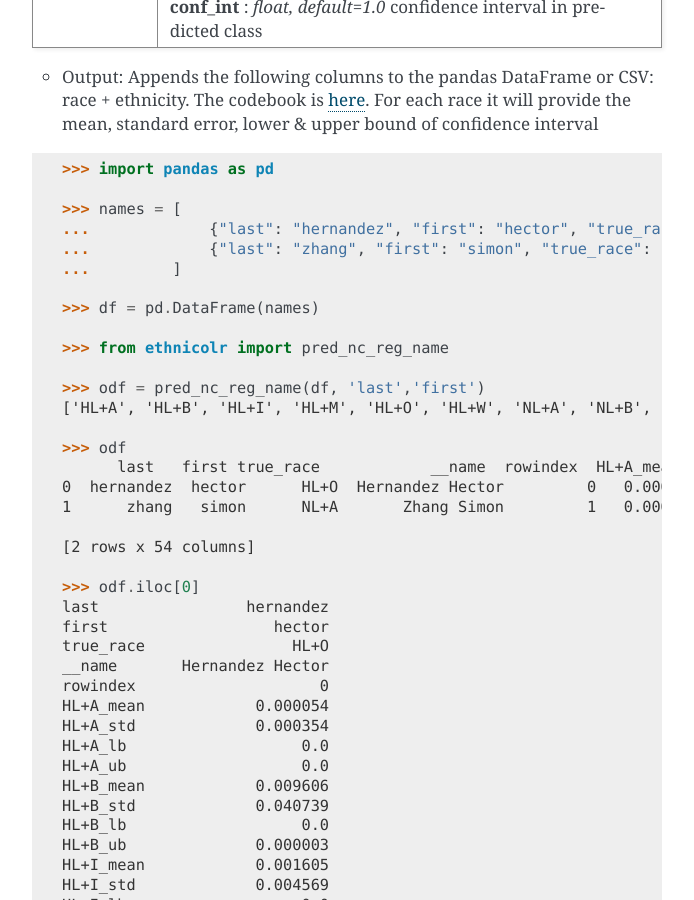
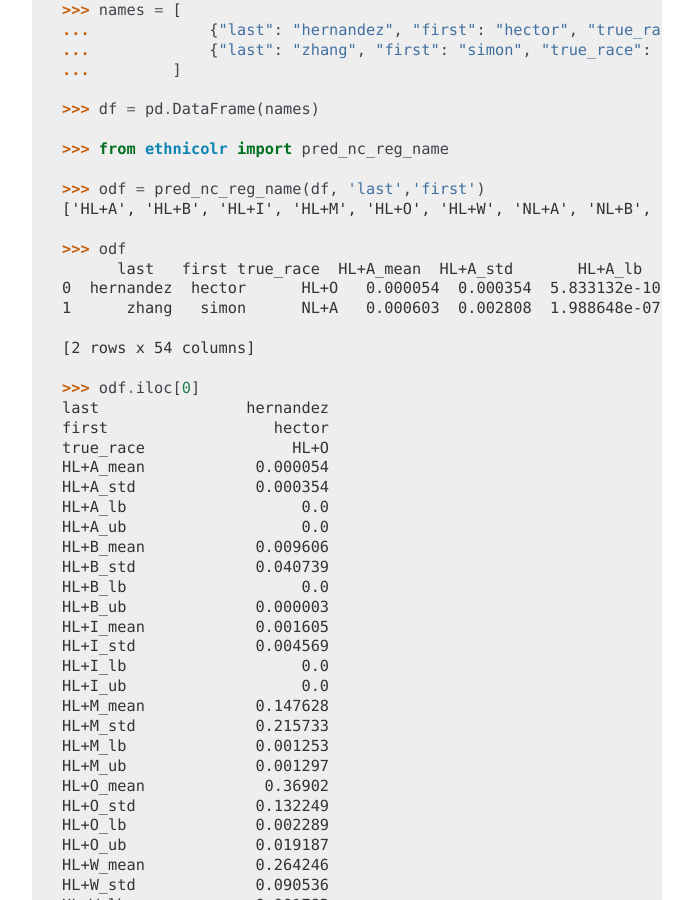
Before and after one commit to appeler/ethnicolr, a Sphinx documentation site: the page built from docs/source/ethnicolr.rst, in a window 1280 px wide and 900 px high, scrolled down 13180 px. Shown: the whole window, without its empty margins (418-1112 px from the left). Built offline with Sphinx 7.4.7, drawn with Linux system fonts in a browser that asks for light colours; some of the changed text lies outside the part shown.

Commit message:
update document

```diff
--- a/docs/source/ethnicolr.rst
+++ b/docs/source/ethnicolr.rst
@@ -1,8 +1,8 @@
 ethnicolr: Predict Race and Ethnicity From Name
 ----------------------------------------------------
 
-.. image:: https://travis-ci.com/appeler/ethnicolr.svg?branch=master
-    :target: https://travis-ci.com/appeler/ethnicolr
+.. image:: https://github.com/appeler/ethnicolr/workflows/test/badge.svg
+    :target: https://github.com/appeler/ethnicolr/actions?query=workflow%3Atest
 .. image:: https://ci.appveyor.com/api/projects/status/u9fe72hn8nnhmaxt?svg=true
     :target: https://ci.appveyor.com/project/soodoku/ethnicolr-m6u1p
 .. image:: https://img.shields.io/pypi/v/ethnicolr.svg
@@ -291,7 +291,6 @@ where the data is:
       last                                                       Smith
       first                                                       john
       true_race                                GreaterEuropean,British
-      rowindex                                                       0
       Asian,GreaterEastAsian,EastAsian_mean                   0.004554
       Asian,GreaterEastAsian,EastAsian_std                    0.003358
       Asian,GreaterEastAsian,EastAsian_lb                     0.000535
@@ -352,8 +351,6 @@ where the data is:
       last                                                                Zhang
       first                                                               simon
       true_race                                Asian,GreaterEastAsian,EastAsian
-      rowindex                                                                1
-      __name                                                        Zhang Simon
       Asian,GreaterEastAsian,EastAsian_mean                            0.890619
       Asian,GreaterEastAsian,EastAsian_std                             0.119097
       Asian,GreaterEastAsian,EastAsian_lb                              0.391496
@@ -405,9 +402,9 @@ where the data is:
       ['asian', 'hispanic', 'nh_black', 'nh_white']
 
       >>> odf
-         last first true_race  rowindex  asian_mean  asian_std  ...  nh_black_ub  nh_white_mean  nh_white_std  nh_white_lb  nh_white_ub      race
-      0  Sawyer  john  nh_white         0    0.004004   0.004483  ...     0.015442       0.908452      0.035121     0.722879     0.804443  nh_white
-      1  Torres  raul  hispanic         1    0.005882   0.002249  ...     0.005305       0.182575      0.072142     0.074511     0.090856  hispanic
+         last first true_race  asian_mean  asian_std  ...  nh_black_ub  nh_white_mean  nh_white_std  nh_white_lb  nh_white_ub      race
+      0  Sawyer  john  nh_white    0.004004   0.004483  ...     0.015442       0.908452      0.035121     0.722879     0.804443  nh_white
+      1  Torres  raul  hispanic    0.005882   0.002249  ...     0.005305       0.182575      0.072142     0.074511     0.090856  hispanic
 
       [2 rows x 21 columns]
 
@@ -415,7 +412,6 @@ where the data is:
       last               Sawyer
       first                john
       true_race        nh_white
-      rowindex                0
       asian_mean       0.004004
       asian_std        0.004483
       asian_lb         0.000899
@@ -471,9 +467,9 @@ where the data is:
       ['asian', 'hispanic', 'nh_black', 'nh_white']
 
       >>> odf
-         last first true_race  rowindex       __name  asian_mean  ...  nh_black_ub  nh_white_mean  nh_white_std  nh_white_lb  nh_white_ub      race
-      0  Sawyer  john  nh_white         0  Sawyer John    0.001196  ...     0.005450       0.971152      0.015757     0.915592     0.918630  nh_white
-      1  Torres  raul  hispanic         1  Torres Raul    0.004770  ...     0.000885       0.066303      0.028486     0.022593     0.024143  hispanic
+         last first true_race  asian_mean  ...  nh_black_ub  nh_white_mean  nh_white_std  nh_white_lb  nh_white_ub      race
+      0  Sawyer  john  nh_white    0.001196  ...     0.005450       0.971152      0.015757     0.915592     0.918630  nh_white
+      1  Torres  raul  hispanic    0.004770  ...     0.000885       0.066303      0.028486     0.022593     0.024143  hispanic
 
       [2 rows x 22 columns]
 
@@ -481,8 +477,6 @@ where the data is:
       last                  Torres
       first                   raul
       true_race           hispanic
-      rowindex                   1
-      __name           Torres Raul
       asian_mean           0.00477
       asian_std           0.002943
       asian_lb            0.000904
@@ -538,9 +532,9 @@ where the data is:
       ['asian', 'hispanic', 'nh_black', 'nh_white', 'other']
 
       >>> odf
-         last first true_race  rowindex       __name  asian_mean  asian_std  ...  nh_white_lb  nh_white_ub  other_mean  other_std  other_lb  other_ub      race
-      0  Sawyer  john  nh_white         0  Sawyer John    0.142867   0.046145  ...     0.203204     0.221313    0.235889   0.023794  0.192840  0.193671  nh_white
-      1  Torres  raul  hispanic         1  Torres Raul    0.101397   0.028399  ...     0.090068     0.100212    0.238645   0.034070  0.136617  0.145928  hispanic
+         last first true_race  asian_mean  asian_std  ...  nh_white_lb  nh_white_ub  other_mean  other_std  other_lb  other_ub      race
+      0  Sawyer  john  nh_white    0.142867   0.046145  ...     0.203204     0.221313    0.235889   0.023794  0.192840  0.193671  nh_white
+      1  Torres  raul  hispanic    0.101397   0.028399  ...     0.090068     0.100212    0.238645   0.034070  0.136617  0.145928  hispanic
 
       [2 rows x 26 columns]
 
@@ -548,8 +542,6 @@ where the data is:
       last                  Sawyer
       first                   john
       true_race           nh_white
-      rowindex                   0
-      __name           Sawyer John
       asian_mean          0.142867
       asian_std           0.046145
       asian_lb            0.067382
@@ -611,9 +603,9 @@ where the data is:
       ['asian', 'hispanic', 'nh_black', 'nh_white', 'other']
 
       >>> odf
-         last first true_race  rowindex       __name  asian_mean  asian_std  ...  nh_white_lb  nh_white_ub  other_mean  other_std  other_lb  other_ub      race
-      0  Sawyer  john  nh_white         0  Sawyer John    0.194250   0.120314  ...     0.126987     0.167742    0.259069   0.030386  0.142455  0.177375  nh_white
-      1  Torres  raul  hispanic         1  Torres Raul    0.081465   0.038318  ...     0.019312     0.020782    0.158614   0.039180  0.081994  0.083105  hispanic
+         last first true_race  asian_mean  asian_std  ...  nh_white_lb  nh_white_ub  other_mean  other_std  other_lb  other_ub      race
+      0  Sawyer  john  nh_white    0.194250   0.120314  ...     0.126987     0.167742    0.259069   0.030386  0.142455  0.177375  nh_white
+      1  Torres  raul  hispanic    0.081465   0.038318  ...     0.019312     0.020782    0.158614   0.039180  0.081994  0.083105  hispanic
 
       [2 rows x 26 columns]
 
@@ -621,8 +613,6 @@ where the data is:
       last                  Torres
       first                   raul
       true_race           hispanic
-      rowindex                   1
-      __name           Torres Raul
       asian_mean          0.081465
       asian_std           0.038318
       asian_lb            0.032789
@@ -693,9 +683,9 @@ where the data is:
       ['HL+A', 'HL+B', 'HL+I', 'HL+M', 'HL+O', 'HL+W', 'NL+A', 'NL+B', 'NL+I', 'NL+M', 'NL+O', 'NL+W']
 
       >>> odf
-            last   first true_race            __name  rowindex  HL+A_mean  HL+A_std       HL+A_lb       HL+A_ub  HL+B_mean  ...   NL+M_ub  NL+O_mean  NL+O_std   NL+O_lb   NL+O_ub  NL+W_mean  NL+W_std   NL+W_lb   NL+W_ub  race
-      0  hernandez  hector      HL+O  Hernandez Hector         0   0.000054  0.000354  5.833132e-10  4.291366e-09   0.009606  ...  0.000416   0.090123  0.036310  0.000705  0.003757   0.021228  0.021222  0.000368  0.001230  HL+O
-      1      zhang   simon      NL+A       Zhang Simon         1   0.000603  0.002808  1.988648e-07  2.766486e-07   0.000026  ...  0.000086   0.125159  0.042818  0.050547  0.057208   0.003149  0.005437  0.000210  0.000225  NL+A
+            last   first true_race  HL+A_mean  HL+A_std       HL+A_lb       HL+A_ub  HL+B_mean  ...   NL+M_ub  NL+O_mean  NL+O_std   NL+O_lb   NL+O_ub  NL+W_mean  NL+W_std   NL+W_lb   NL+W_ub  race
+      0  hernandez  hector      HL+O   0.000054  0.000354  5.833132e-10  4.291366e-09   0.009606  ...  0.000416   0.090123  0.036310  0.000705  0.003757   0.021228  0.021222  0.000368  0.001230  HL+O
+      1      zhang   simon      NL+A   0.000603  0.002808  1.988648e-07  2.766486e-07   0.000026  ...  0.000086   0.125159  0.042818  0.050547  0.057208   0.003149  0.005437  0.000210  0.000225  NL+A
 
       [2 rows x 54 columns]
 
@@ -703,8 +693,6 @@ where the data is:
       last                hernandez
       first                  hector
       true_race                HL+O
-      __name       Hernandez Hector
-      rowindex                    0
       HL+A_mean            0.000054
       HL+A_std             0.000354
       HL+A_lb                   0.0
```
Also changed, not shown: README.rst (+15 -27 lines).
